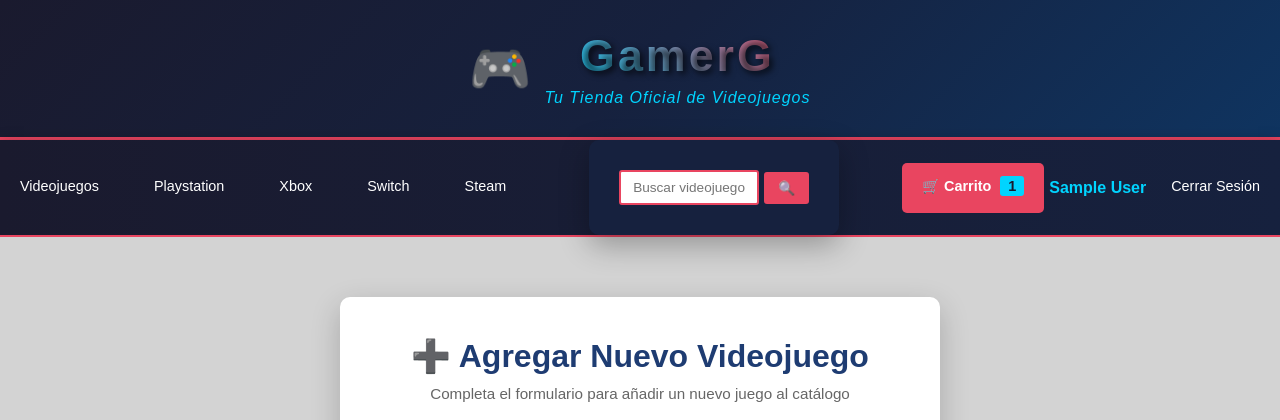
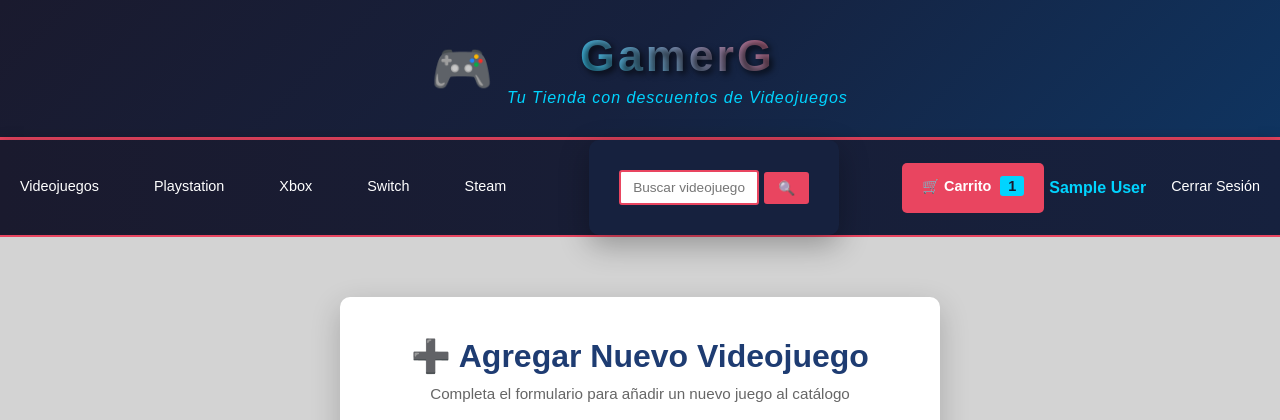
Before and after one commit to leoneljeremy/jeremyweb2026, a FastAPI app: page /agregar-juego in a window 1280 px wide. Shown: the top 420 px of the page. Run offline with FastAPI, Linux system fonts and the light colour scheme; the visitor is signed in with stand-in values (Sample User, id 1).

Commit message:
titulo nuevo

```diff
--- a/templates/base.html
+++ b/templates/base.html
@@ -224,7 +224,7 @@
             <div class="header-logo">🎮</div>
             <div>
                 <h1>GamerG</h1>
-                <p class="header-tagline">Tu Tienda Oficial de Videojuegos</p>
+                <p class="header-tagline">Tu Tienda con descuentos de Videojuegos</p>
             </div>
         </div>
     </div>
```
